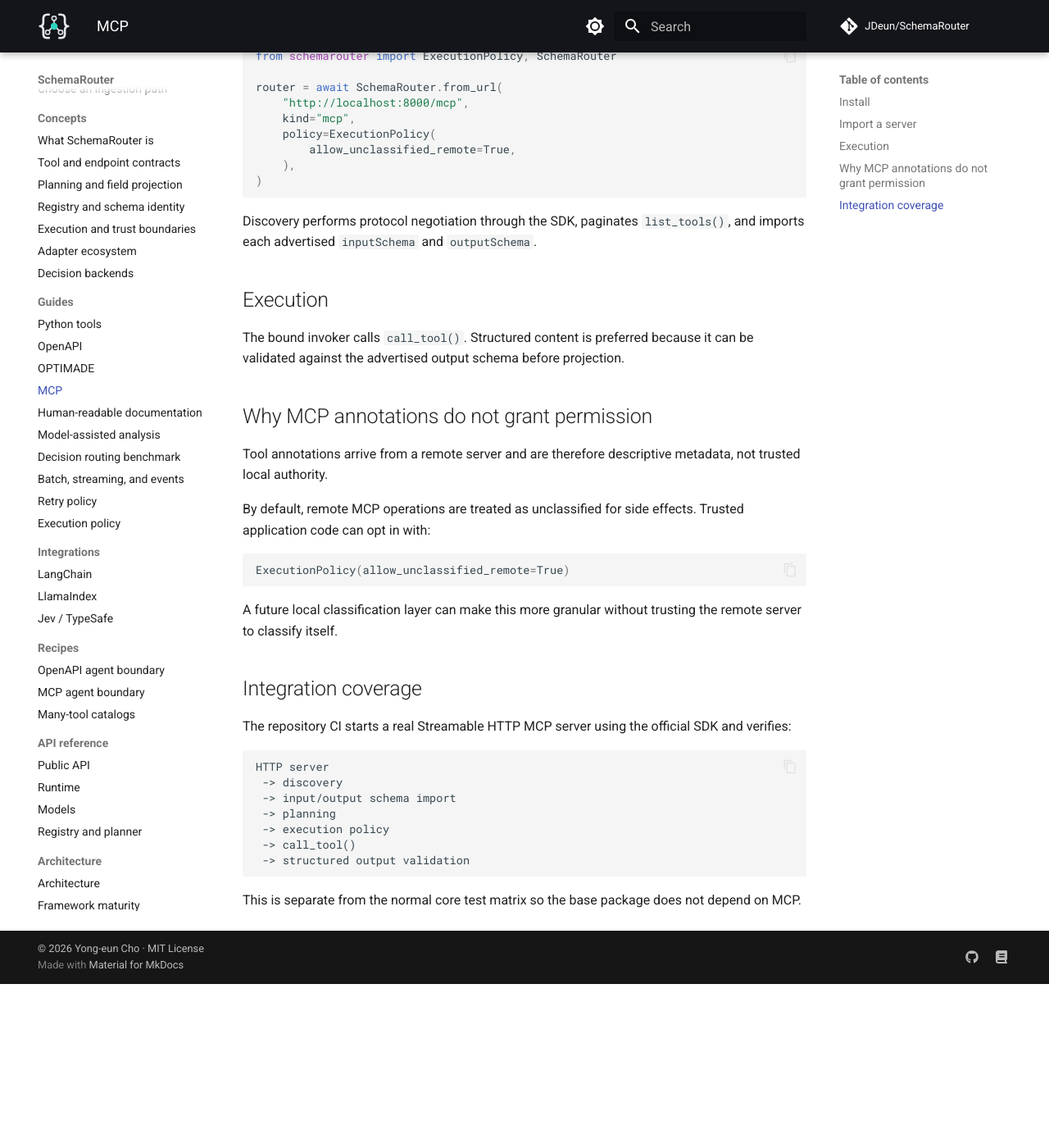
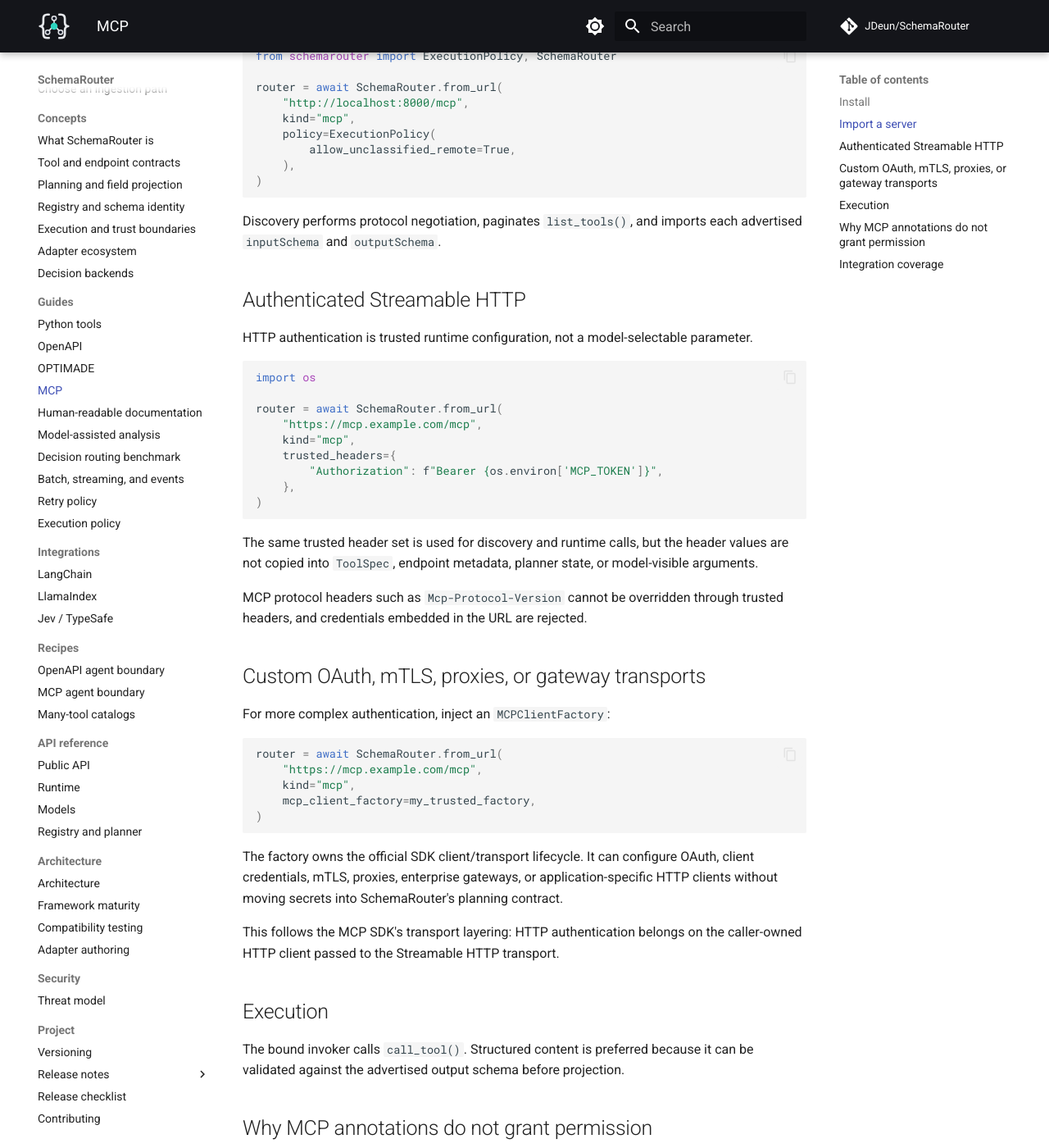
Before and after one commit to JDeun/SchemaRouter, an MkDocs documentation site: the page built from docs/guides/mcp.md, in a window 1280 px wide and 1400 px high, scrolled down 395 px. Shown: the whole window at 82% size. Built offline with MkDocs 1.6.1 and Material for MkDocs 9.7.7, drawn with Linux system fonts in a browser that asks for light colours; comment, search, counter and statistics services are not loaded; before the commit the page ends 1595 px from its top, so only the background shows below that; some of the changed text lies outside the part shown.

Commit message:
docs: update mcp for production controls

````diff
--- a/docs/guides/mcp.md
+++ b/docs/guides/mcp.md
@@ -22,8 +22,49 @@ router = await SchemaRouter.from_url(
 )
 ```
 
-Discovery performs protocol negotiation through the SDK, paginates `list_tools()`, and imports each
-advertised `inputSchema` and `outputSchema`.
+Discovery performs protocol negotiation, paginates `list_tools()`, and imports each advertised
+`inputSchema` and `outputSchema`.
+
+## Authenticated Streamable HTTP
+
+HTTP authentication is trusted runtime configuration, not a model-selectable parameter.
+
+```python
+import os
+
+router = await SchemaRouter.from_url(
+    "https://mcp.example.com/mcp",
+    kind="mcp",
+    trusted_headers={
+        "Authorization": f"Bearer {os.environ['MCP_TOKEN']}",
+    },
+)
+```
+
+The same trusted header set is used for discovery and runtime calls, but the header values are not
+copied into `ToolSpec`, endpoint metadata, planner state, or model-visible arguments.
+
+MCP protocol headers such as `Mcp-Protocol-Version` cannot be overridden through trusted headers,
+and credentials embedded in the URL are rejected.
+
+## Custom OAuth, mTLS, proxies, or gateway transports
+
+For more complex authentication, inject an `MCPClientFactory`:
+
+```python
+router = await SchemaRouter.from_url(
+    "https://mcp.example.com/mcp",
+    kind="mcp",
+    mcp_client_factory=my_trusted_factory,
+)
+```
+
+The factory owns the official SDK client/transport lifecycle. It can configure OAuth, client
+credentials, mTLS, proxies, enterprise gateways, or application-specific HTTP clients without
+moving secrets into SchemaRouter's planning contract.
+
+This follows the MCP SDK's transport layering: HTTP authentication belongs on the caller-owned HTTP
+client passed to the Streamable HTTP transport.
 
 ## Execution
 
@@ -42,12 +83,18 @@ code can opt in with:
 ExecutionPolicy(allow_unclassified_remote=True)
 ```
 
-A future local classification layer can make this more granular without trusting the remote server
-to classify itself.
+For stronger control, combine this with per-call approval:
+
+```python
+ExecutionPolicy(
+    allow_unclassified_remote=True,
+    approval_mode="non_read_only",
+)
+```
 
 ## Integration coverage
 
-The repository CI starts a real Streamable HTTP MCP server using the official SDK and verifies:
+Repository CI starts a real Streamable HTTP MCP server using the official SDK and verifies:
 
 ```text
 HTTP server
@@ -59,4 +106,4 @@ HTTP server
  -> structured output validation
 ```
 
-This is separate from the normal core test matrix so the base package does not depend on MCP.
+Separate transport tests verify credential isolation and unsafe-header rejection.
````
